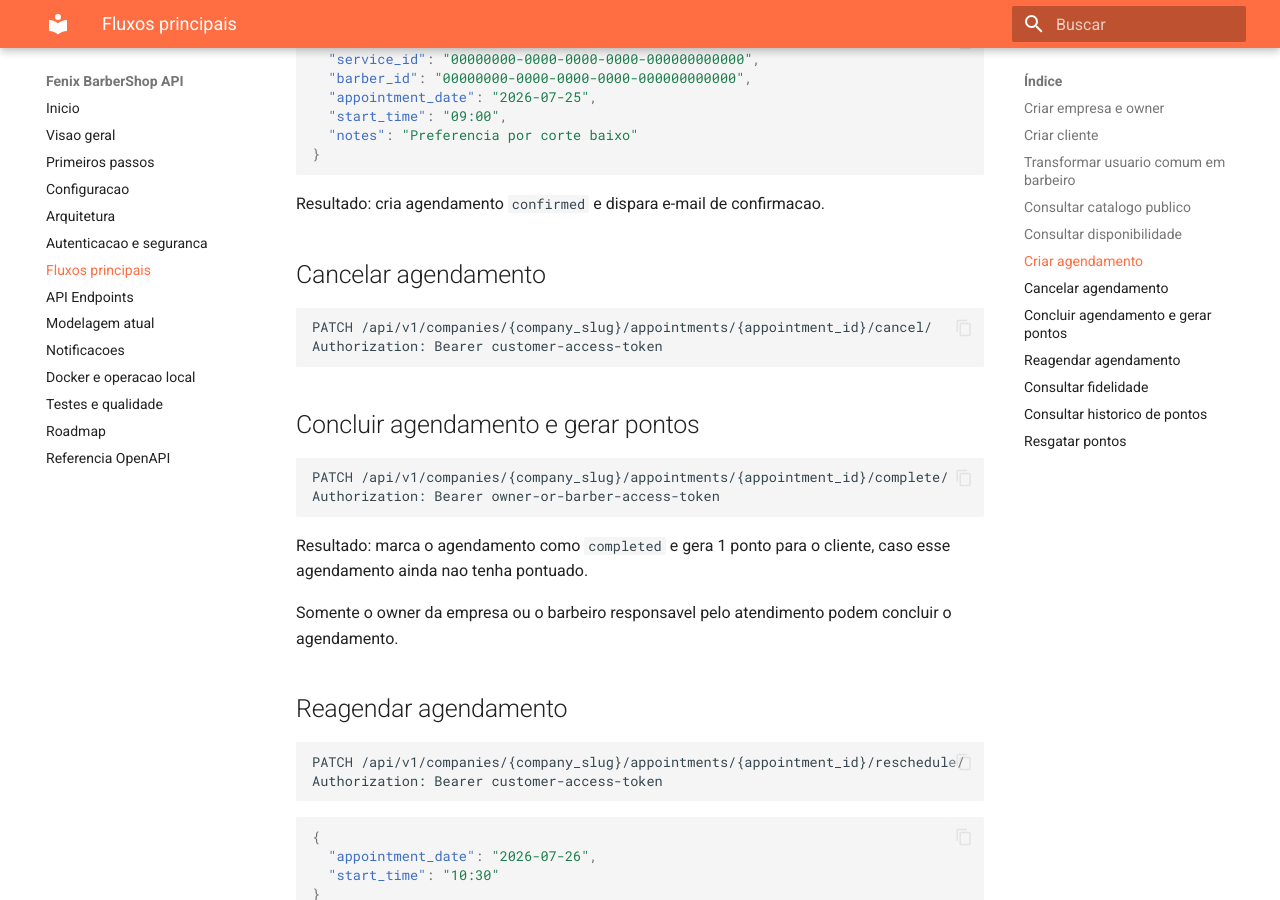
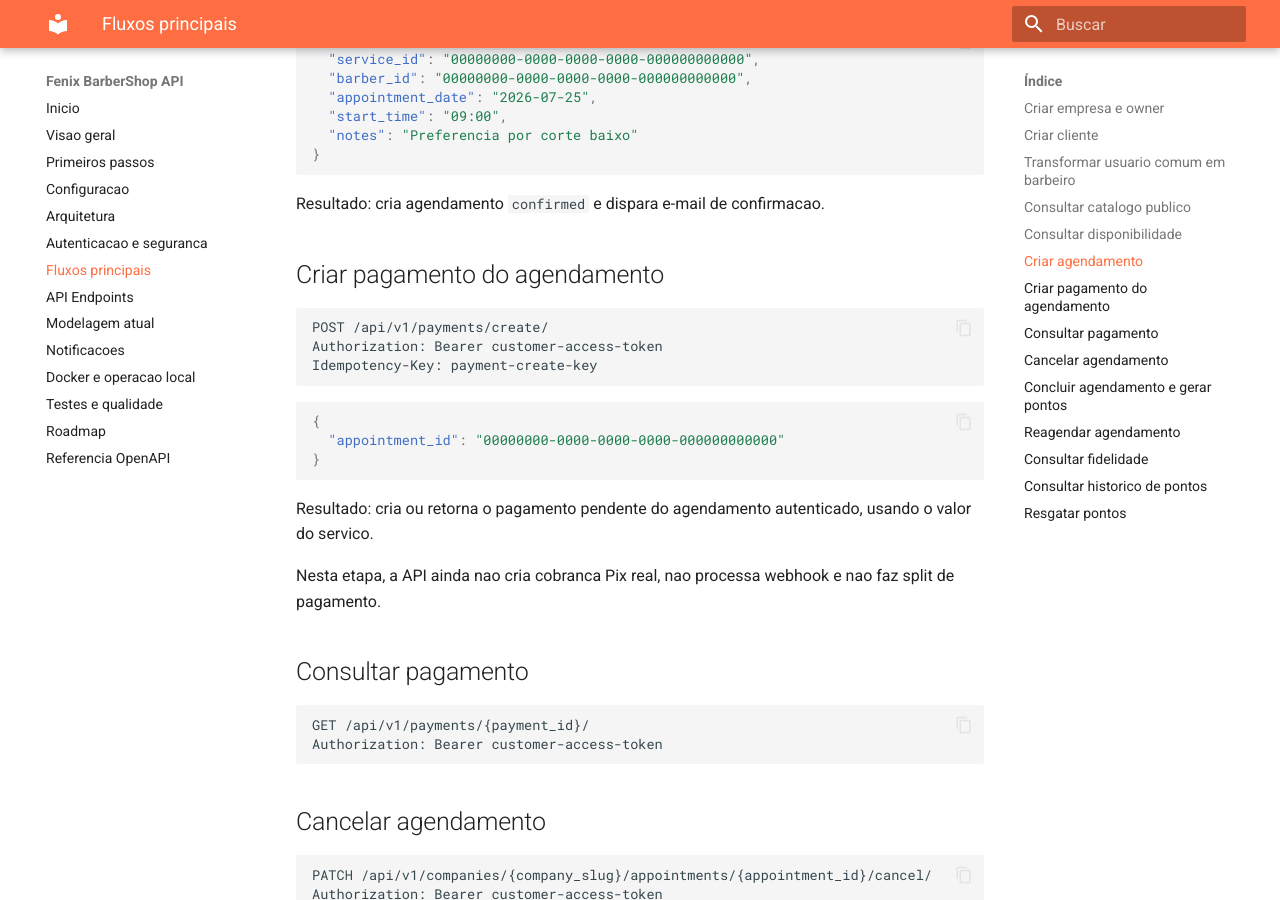
Before and after one commit to KaioHerculano/fenix-barbershop-api, an MkDocs documentation site: the page built from docs/workflows.md, in a window 1280 px wide and 900 px high, scrolled down 2543 px. Built offline with MkDocs 1.6.1 and Material for MkDocs 9.7.7, drawn with Linux system fonts in a browser that asks for light colours.

Commit message:
docs: document payment core flow

````diff
--- a/docs/workflows.md
+++ b/docs/workflows.md
@@ -138,6 +138,31 @@ Authorization: Bearer customer-access-token
 
 Resultado: cria agendamento `confirmed` e dispara e-mail de confirmacao.
 
+## Criar pagamento do agendamento
+
+```http
+POST /api/v1/payments/create/
+Authorization: Bearer customer-access-token
+Idempotency-Key: payment-create-key
+```
+
+```json
+{
+  "appointment_id": "00000000-0000-0000-0000-000000000000"
+}
+```
+
+Resultado: cria ou retorna o pagamento pendente do agendamento autenticado, usando o valor do servico.
+
+Nesta etapa, a API ainda nao cria cobranca Pix real, nao processa webhook e nao faz split de pagamento.
+
+## Consultar pagamento
+
+```http
+GET /api/v1/payments/{payment_id}/
+Authorization: Bearer customer-access-token
+```
+
 ## Cancelar agendamento
 
 ```http
````
Also changed, not shown: README.md (+3 -2 lines), docs/api-endpoints.md (+7 -0 lines), docs/roadmap.md (+3 -1 lines).
